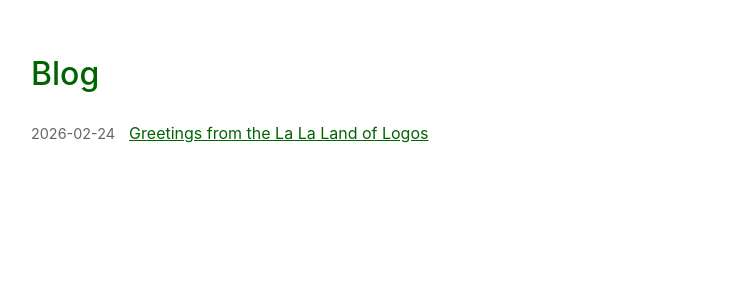
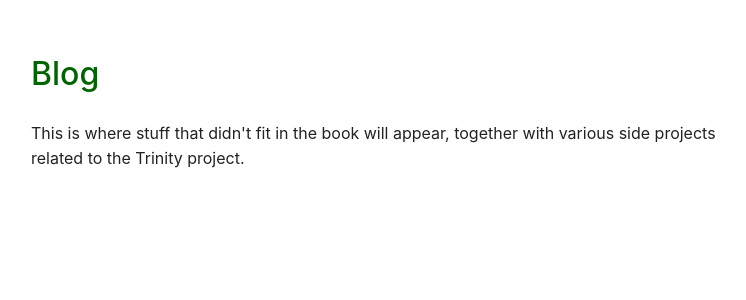
Before and after one commit to torbjornlager/book-project-home, a Jekyll site: the page built from blog.html, in a window 1280 px wide. Shown: the top 300 px of the page, without its empty margins (249-995 px from the left). Built offline with Jekyll 4.4.1, drawn with Linux system fonts in a browser that asks for light colours; part of the change alters nothing that is shown.

Commit message:
Wait with the blog entry

```diff
--- a/_posts/2026-02-24-coming-together-through-rallying-around-a-shared-symbol.md
+++ /dev/null
@@ -1,57 +0,0 @@
----
-layout: post
-title: "Greetings from the La La Land of Logos"
-date: 2026-02-24
----
-
-> One of the deep mysteries to me is our logo, the symbol of lust and knowledge, bitten into,
-> all crossed with the colors of the rainbow in the wrong order. You couldn't dream a more
-> appropriate logo: lust, knowledge, hope and anarchy.
->
-> — *Jean-Louis Gassée*
-
-A logotype gives a programming language a unique look and feel that makes it instantly
-recognizable and easier to remember. It is more than just a nice design -- it is a way for
-users to connect, feel part of a community, and rally around a shared symbol. The logo also
-says something about what the language stands for, helping people get a quick sense of its
-vibe. Plus, it is useful for spreading the word; a good logo can make the language more
-visible in tutorials, online discussions, and conferences, making it stick in people's minds
-and building a legacy over time. Here are the logotypes for four well-established languages:
-
-![Alt text](https://trinity.elfenbenstornet.se/assets/img/pl-logos.png){: width="500"}
-
-By contrast, there is no Prolog logo broadly recognized across the language’s subcommunities. Perhaps that absence says something. Maybe Prolog has long been content to appear as an academic language rather than a public-facing technology. But the world has changed. Even niche languages now tend to have a clear visual identity, because branding, recognizability, and community-building matter more than they once did, especially in open-source and web-facing settings. Prolog should not be the odd one out forever.
-
-The good news is that we need not begin from scratch. The field of logic programming already possesses
-an emblematic resource: the white-on-black geometric symbol at the heart of the logo for the
-*Association for Logic Programming* (ALP):
-
-![Alt text](https://trinity.elfenbenstornet.se/assets/img/alp-logo.png){: width="550"}
-
-Familiar to logicians, the three glyphs ⊨, ≡ and ⊢ stand for semantic entailment, logical
-equivalence and syntactic inference, respectively. Though underutilized and perhaps
-underrecognized, the equation expresses a core thesis of logic programming: that syntax and
-semantics, process and meaning, are formally intertwined. The equation, while not fully
-realized in practical Prolog, remains a guiding principle of logic programming -- and a
-fitting philosophical emblem for Prolog. In the spirit of reuse and renewal, and adding
-a frame and a bit of color, I'd like to propose a Prolog logotype based on this symbol:
-
-<img src="https://trinity.elfenbenstornet.se/assets/img/prolog-logo.png" alt="Alt Text" width="300">
-
-And once that basic idea is in place, it can easily be extended. Replace the name “Prolog” with the names of other logic programming languages, vary the colours, and you get a family of related logotypes for the broader logic programming world:
-
-![Alt text](https://trinity.elfenbenstornet.se/assets/img/lp-languages-logos.png){: width=“650”}
-
-Of course, there is a catch. These logos need to look 2025-modern, not 1995-modern. A good concept is not enough if the rendering makes it look dated. So the mockups need professional polish if the idea is to be taken seriously. Still, it is interesting to see what happens when one lets ChatGPT take a first stab at the Prolog logo:
-
-<img src="https://trinity.elfenbenstornet.se/assets/img/prolog-logo-pro.png" alt="Alt Text" width="300">
-
-And here is what it did with the others:
-
-![Alt text](https://trinity.elfenbenstornet.se/assets/img/lp-languages-logos-pro.png){: width=“650”}
-
-Or perhaps a 1972-retro look suits us better? :-)
-
-<img src="https://trinity.elfenbenstornet.se/assets/img/prolog-logo-retro.png" alt="Alt Text" width="300">
-
-What do you think?
--- a/blog.html
+++ b/blog.html
@@ -24,6 +24,11 @@
 </head>
 <body>
 <h1>Blog</h1>
+
+<p>
+    This is where stuff that didn't fit in the book will appear, together with various side projects
+    related to the Trinity project.
+</p>
 <ul>
   {% for post in site.posts %}
   <li>
```
Also changed, not shown: assets/img/torbjorn2.jpeg (deleted).
